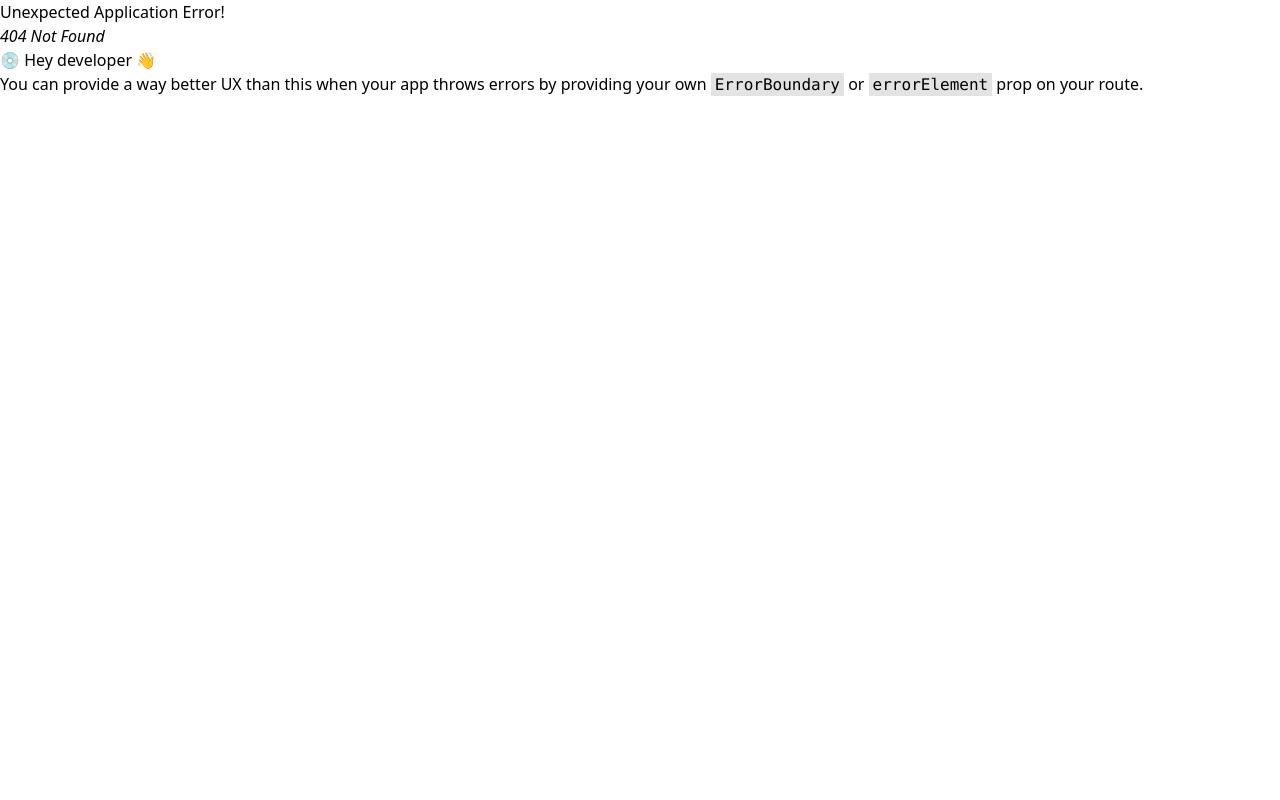
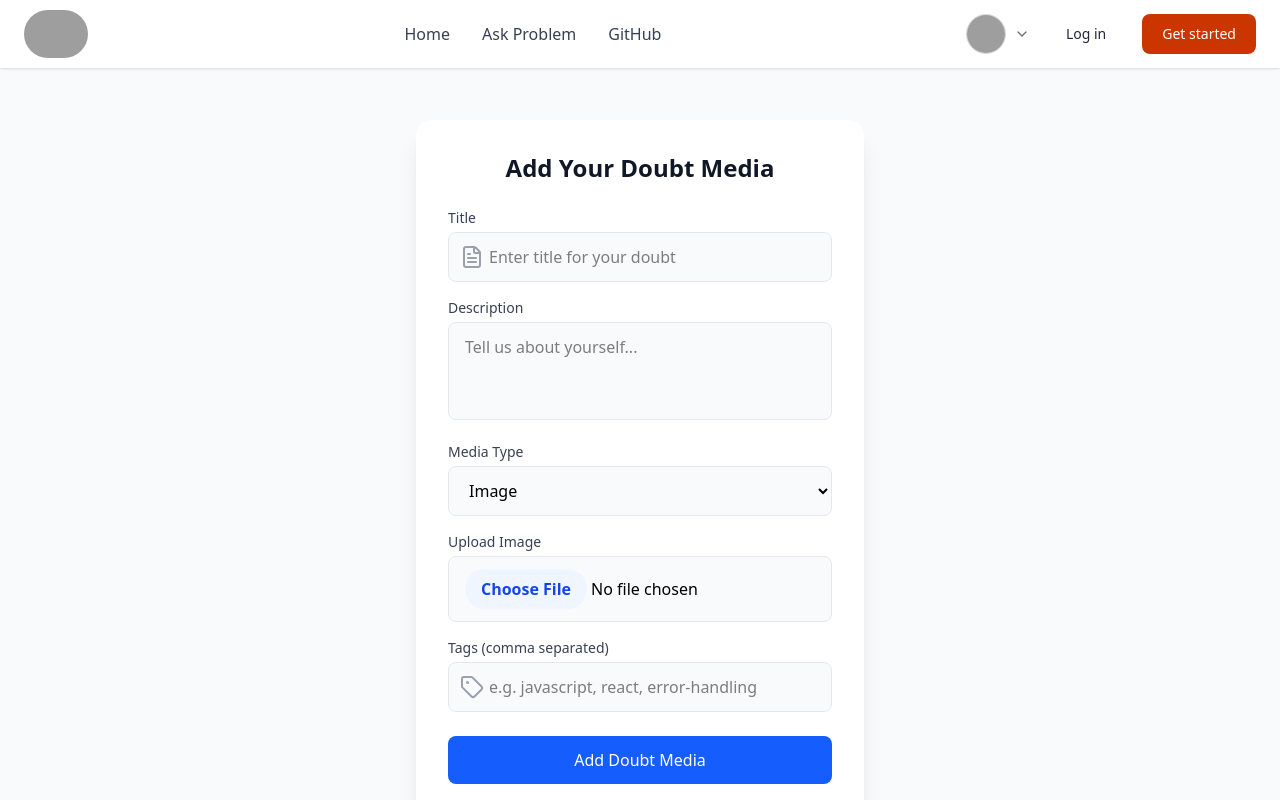
Before and after one commit to MohitBisht27/Slack, a React (Vite) app in the folder Frontend/: page /mediaForm in a window 1280 px wide. Before the commit this address had no page. Shown: the top 800 px of the page. Built offline with nearby package versions, Linux system fonts and the light colour scheme; grey boxes are pictures that could not be loaded.

Commit message:
feat: added complete doubt media upload

```diff
--- a/Frontend/src/App.jsx
+++ b/Frontend/src/App.jsx
@@ -14,6 +14,7 @@ import Home from "./pages/Home";
 import ProfilePage from "./pages/UserProfile";
 import CommentSection from "./components/CommentCard/CommentCard";
 import ChangePassword from "./components/ChangePassword/ForgetPassword";
+import AddDoubtMediaForm from "./components/DoubtMedia/MediaForm";
 const router = createBrowserRouter(
   createRoutesFromElements(
     <Route path="/" element={<Layout />}>
@@ -21,6 +22,7 @@ const router = createBrowserRouter(
       <Route path="/ask-problem" element={<AskProblem />} />
       <Route path="/profile" element={<ProfilePage />} />
       <Route path="/comment" element={<CommentSection />} />
+      <Route path="/mediaForm" element={<AddDoubtMediaForm />} />
       <Route path="/forgot-password" element={<ChangePassword />}></Route>
       <Route path="/setting" element={<UpdateInfo />} />
       <Route path="/SigninForm" element={<SigninForm></SigninForm>}></Route>
--- /dev/null
+++ b/Frontend/src/api/MediaApi.jsx
@@ -0,0 +1,14 @@
+import axios from "axios";
+
+const api = axios.create({
+  baseURL: "http://localhost:8000/api/v1/mediaRoute",
+  withCredentials: true,
+});
+
+export const addDoubtMedia = async (data) => {
+  return api.post("/add", data, {
+    headers: {
+      "Content-Type": "multipart/form-data",
+    },
+  });
+};
--- /dev/null
+++ b/Frontend/src/components/DoubtMedia/MediaForm.jsx
@@ -0,0 +1,164 @@
+import { useState } from "react";
+import { Video, Image, FileText, Tag } from "lucide-react";
+import { addDoubtMedia } from "../../api/MediaApi";
+import { useNavigate } from "react-router-dom";
+import FormInput from "../AuthForm/FormInput";
+import FormTextarea from "../AuthForm/FormTextarea";
+import FormSelect from "../AuthForm/FormSelect";
+import FileUpload from "../AuthForm/FileUpload";
+import SubmitButton from "../AuthForm/SubmitButton";
+
+export default function AddDoubtMediaForm() {
+  const navigate = useNavigate();
+  const [formData, setFormData] = useState({
+    title: "",
+    description: "",
+    mediaType: "image",
+    tags: "",
+    image: null,
+    video: null,
+  });
+
+  const [message, setMessage] = useState("");
+  const [loading, setLoading] = useState(false);
+
+  const handleChange = (e) => {
+    const { name, value, files } = e.target;
+    if (name === "image" || name === "video") {
+      setFormData((prev) => ({ ...prev, [name]: files[0] }));
+    } else {
+      setFormData((prev) => ({ ...prev, [name]: value }));
+    }
+  };
+
+  const handleSubmit = async (e) => {
+    e.preventDefault();
+    setLoading(true);
+    setMessage("");
+
+    try {
+      const data = new FormData();
+      data.append("title", formData.title);
+      data.append("description", formData.description);
+      data.append("mediaType", formData.mediaType);
+      const tagArray = formData.tags
+        .split(",")
+        .map((t) => t.trim())
+        .filter((t) => t);
+      tagArray.forEach((tag) => data.append("tags", tag));
+
+      if (formData.mediaType === "image" && formData.image)
+        data.append("image", formData.image);
+      if (formData.mediaType === "video" && formData.video)
+        data.append("video", formData.video);
+
+      const response = await addDoubtMedia(data);
+
+      if (response.status === 201 || response.status === 200) {
+        setMessage("✅ Doubt media added successfully!");
+        setFormData({
+          title: "",
+          description: "",
+          mediaType: "image",
+          tags: "",
+          image: null,
+          video: null,
+        });
+
+        setTimeout(() => navigate("/reels"), 1200);
+      } else {
+        setMessage("Something went wrong while posting.");
+      }
+    } catch (error) {
+      console.error("Upload error:", error);
+      setMessage("Error: Unable to upload media.");
+    } finally {
+      setLoading(false);
+    }
+  };
+
+  return (
+    <div className="min-h-screen bg-gray-50 flex items-center justify-center p-6">
+      <div className="bg-white rounded-2xl shadow-xl p-8 w-full max-w-md">
+        <h2 className="text-2xl font-bold text-gray-900 mb-6 text-center">
+          Add Your Doubt Media
+        </h2>
+
+        {message && (
+          <div
+            className={`mb-4 text-sm px-4 py-3 rounded-lg ${
+              message.includes("success")
+                ? "bg-green-50 text-green-800 border border-green-200"
+                : "bg-red-50 text-red-800 border border-red-200"
+            }`}
+          >
+            {message}
+          </div>
+        )}
+
+        <form onSubmit={handleSubmit} className="space-y-4">
+          <FormInput
+            icon={<FileText />}
+            label="Title"
+            name="title"
+            placeholder="Enter title for your doubt"
+            value={formData.title}
+            onChange={handleChange}
+            required
+          />
+
+          <FormTextarea
+            label="Description"
+            name="description"
+            placeholder="Explain your doubt clearly..."
+            value={formData.description}
+            onChange={handleChange}
+            required
+          />
+
+          <FormSelect
+            label="Media Type"
+            name="mediaType"
+            value={formData.mediaType}
+            onChange={handleChange}
+            options={[
+              { value: "image", label: "Image" },
+              { value: "video", label: "Video" },
+            ]}
+          />
+
+          {formData.mediaType === "image" ? (
+            <FileUpload
+              label="Upload Image"
+              name="image"
+              accept="image/*"
+              icon={<Image />}
+              onChange={handleChange}
+              required
+            />
+          ) : (
+            <FileUpload
+              label="Upload Video"
+              name="video"
+              accept="video/*"
+              icon={<Video />}
+              onChange={handleChange}
+              required
+            />
+          )}
+
+          <FormInput
+            icon={<Tag />}
+            label="Tags (comma separated)"
+            name="tags"
+            placeholder="e.g. javascript, react, error-handling"
+            value={formData.tags}
+            onChange={handleChange}
+          />
+
+          <SubmitButton loading={loading} text="Add Doubt Media" />
+        </form>
+      </div>
+    </div>
+  );
+}
--- a/Frontend/src/pages/Home.jsx
+++ b/Frontend/src/pages/Home.jsx
@@ -51,7 +51,7 @@ export default function Home() {
           </button>
 
           <button
-            onClick={handleClick}
+            onClick={() => navigate("/mediaForm")}
             className="flex items-center gap-2 text-slate-600 hover:text-sky-600 hover:bg-sky-50 px-4 py-2 rounded-xl transition-all text-sm font-semibold group"
           >
             <div className="p-1.5 rounded-lg bg-sky-100 text-sky-600 group-hover:bg-sky-200 transition-colors">
```
